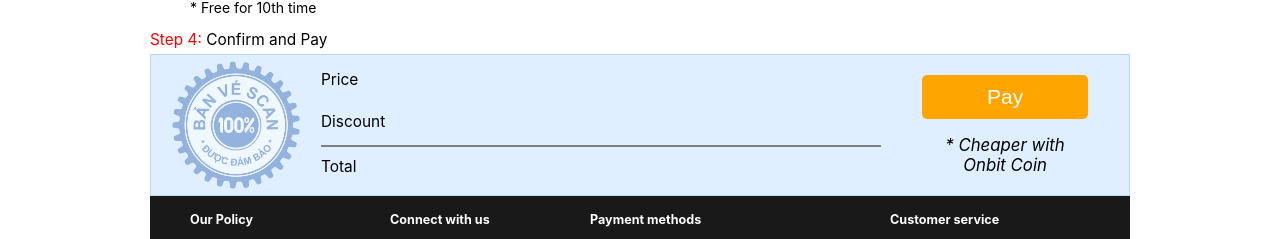
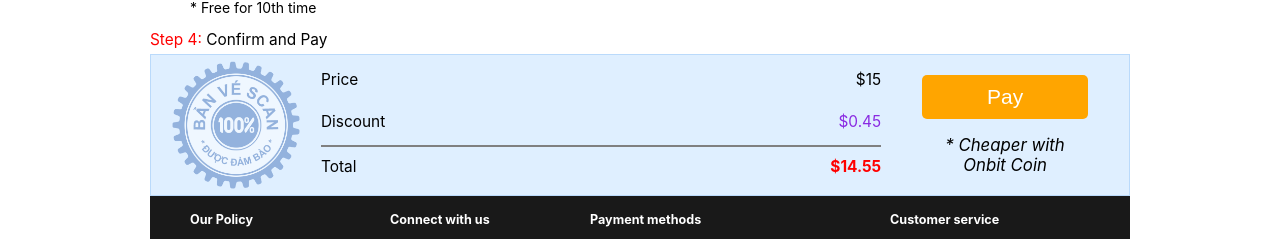
Before and after one commit to SonDo580/lottery-clone, a React (Create React App) app: page /play in a window 1280 px wide. Shown: the part 827-1066 px from the top of the page. Built offline with nearby package versions, Linux system fonts and the light colour scheme.

Commit message:
Display numbers from props

```diff
--- a/src/pages/Play/components/Confirm/index.js
+++ b/src/pages/Play/components/Confirm/index.js
@@ -1,7 +1,9 @@
 import { Images } from "../../../../images";
 import "./Confirm.scss";
 
-function Confirm() {
+function Confirm(props) {
+  const { price, discount } = props;
+
   return (
     <div className="confirmAndPay">
       <h2>
@@ -12,15 +14,15 @@ function Confirm() {
         <div className="price">
           <p className="row">
             <span className="title">Price</span>
-            <span data-name="price"></span>
+            <span data-name="price">${price}</span>
           </p>
           <p className="row">
             <span className="title">Discount</span>
-            <span data-name="discount"></span>
+            <span data-name="discount">${discount}</span>
           </p>
           <p className="row">
             <span className="title">Total</span>
-            <span data-name="total"></span>
+            <span data-name="total">${price - discount}</span>
           </p>
         </div>
         <div className="pay">
```
